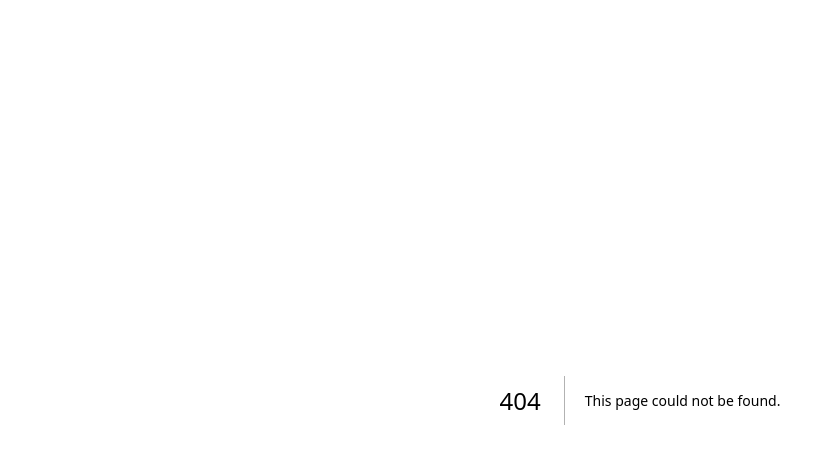
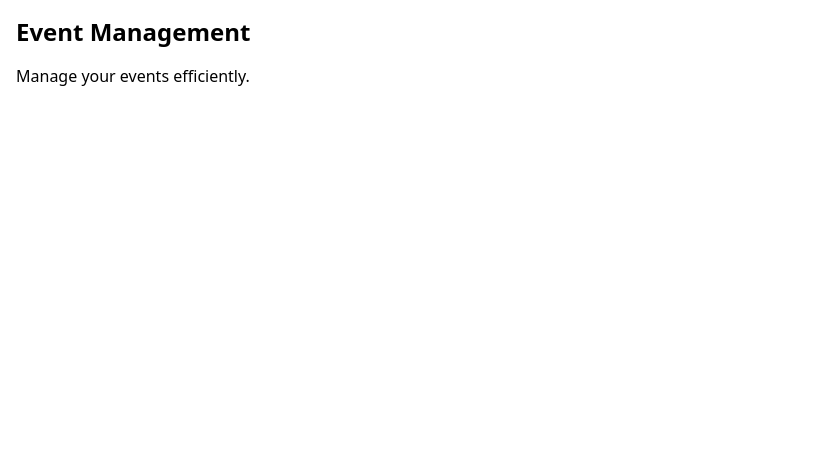
Before and after one commit to Rabbit-Start-x-TTTA/rocket-xp-frontend, a Next.js app: page /event-management in a window 1280 px wide. Before the commit this address had no page. Shown: the top 464 px of the page, without its empty margins (0-826 px from the left). Built offline with nearby package versions, Linux system fonts and the light colour scheme.

Commit message:
feat: init event management page

```diff
--- /dev/null
+++ b/src/app/event-management/page.tsx
@@ -0,0 +1,8 @@
+export default function EventManagementPage() {
+  return (
+    <main className="min-h-screen p-4 text-black">
+      <h1 className="font-bold text-2xl">Event Management</h1>
+      <p className="mt-4">Manage your events efficiently.</p>
+    </main>
+  );
+}
```
